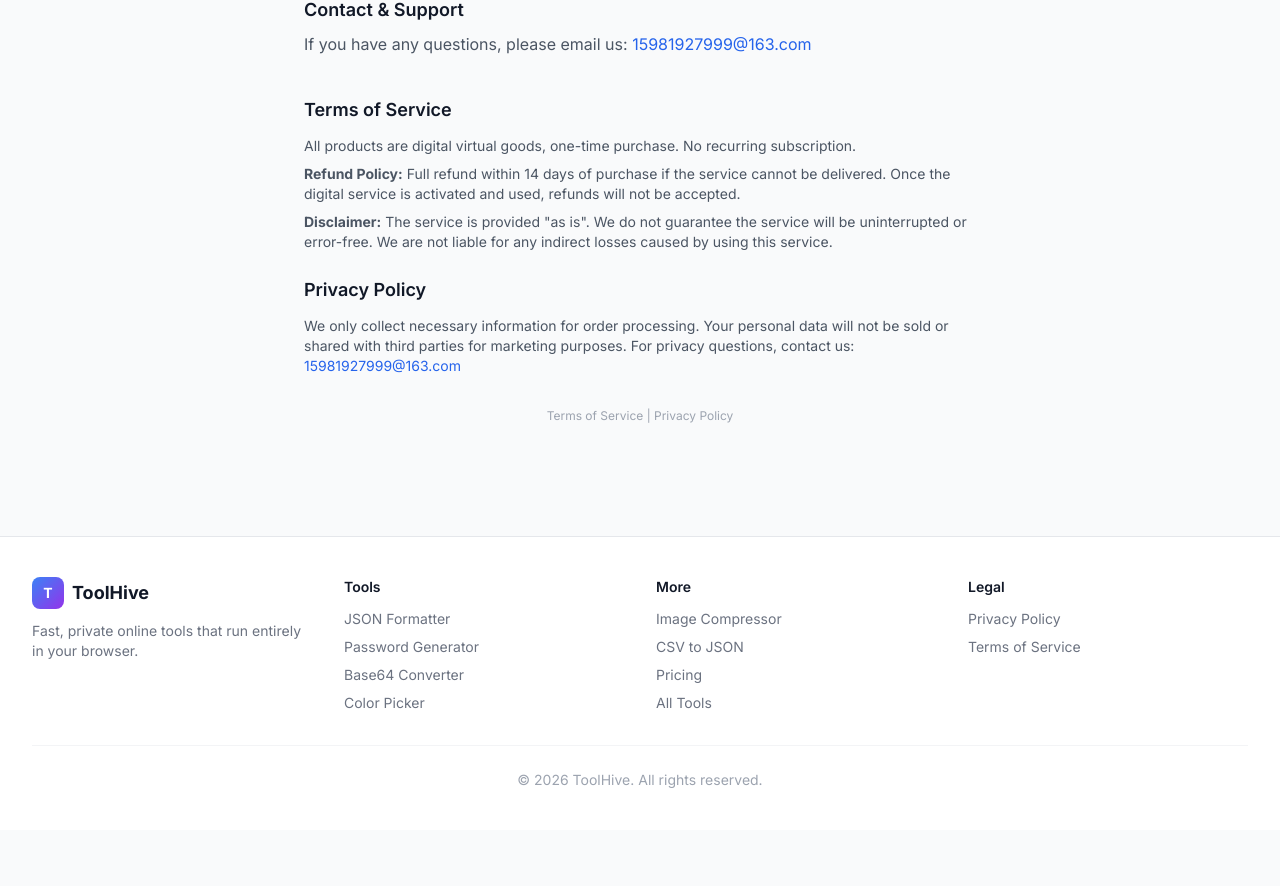
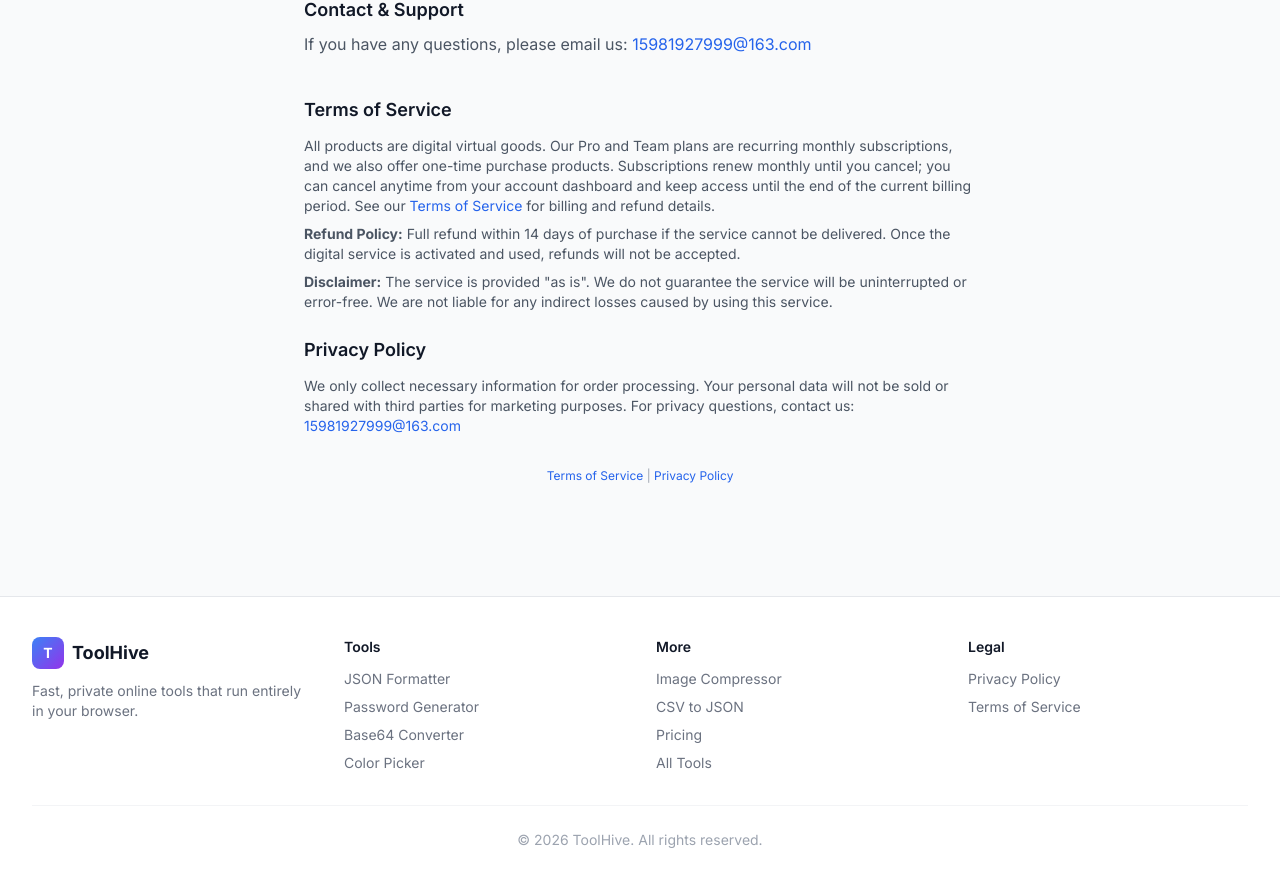
Before and after one commit to chuangyuan-tool/tool-hive, a Next.js app: page /pricing in a window 1280 px wide. Shown: the part 1357-2243 px from the top of the page. Before the commit the page ends 2187 px from the top, so only its background shows below. Built offline with nearby package versions, Linux system fonts and the light colour scheme.

Commit message:
pricing: align subscription copy with Terms + fix footer links to /terms /privacy

```diff
--- a/app/pricing/page.tsx
+++ b/app/pricing/page.tsx
@@ -142,7 +142,7 @@ export default function PricingPage() {
 
       <div className="mt-10 max-w-2xl mx-auto text-sm text-gray-600">
         <h3 className="text-lg font-semibold text-gray-900 mb-3">Terms of Service</h3>
-        <p className="mb-2">All products are digital virtual goods, one-time purchase. No recurring subscription.</p>
+        <p className="mb-2">All products are digital virtual goods. Our Pro and Team plans are recurring monthly subscriptions, and we also offer one-time purchase products. Subscriptions renew monthly until you cancel; you can cancel anytime from your account dashboard and keep access until the end of the current billing period. See our <a href="/terms" className="text-blue-600 hover:underline">Terms of Service</a> for billing and refund details.</p>
         <p className="mb-2"><b>Refund Policy:</b> Full refund within 14 days of purchase if the service cannot be delivered. Once the digital service is activated and used, refunds will not be accepted.</p>
         <p className="mb-2"><b>Disclaimer:</b> The service is provided "as is". We do not guarantee the service will be uninterrupted or error-free. We are not liable for any indirect losses caused by using this service.</p>
 
@@ -151,7 +151,7 @@ export default function PricingPage() {
       </div>
 
       <div className="mt-8 text-center text-xs text-gray-400">
-        <p>Terms of Service | Privacy Policy</p>
+        <p><a href="/terms" className="text-blue-600 hover:underline">Terms of Service</a> | <a href="/privacy" className="text-blue-600 hover:underline">Privacy Policy</a></p>
       </div>
     </div>
   );
```
